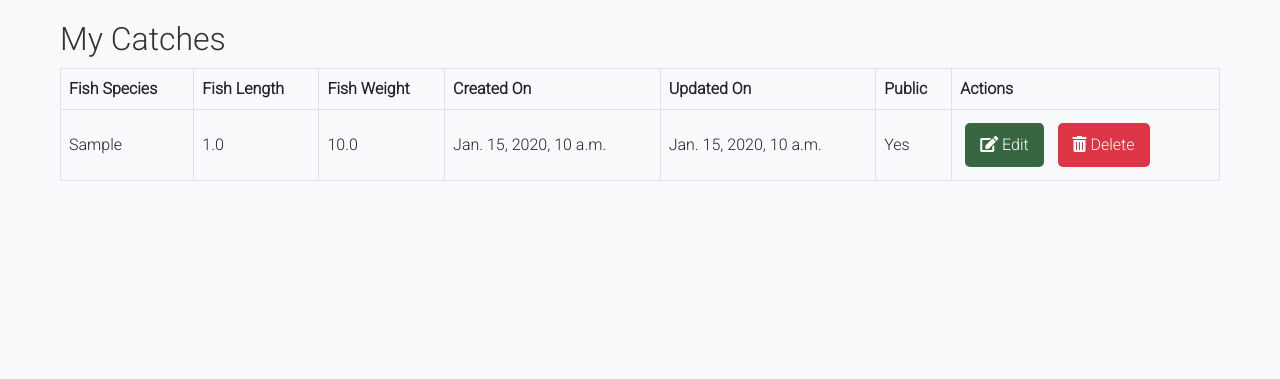
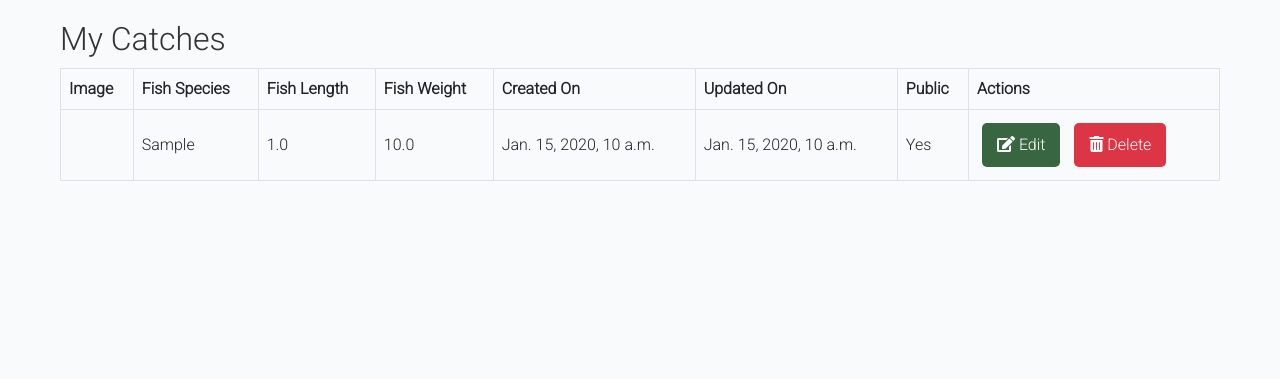
Before and after one commit to alexelbert/fished-it, a Django app: page /my_catches/ in a window 1280 px wide. Shown: the part 70-449 px from the top of the page. Run offline with Django 5.2, Linux system fonts and the light colour scheme; a user stored in the database is signed in; tables that the repository leaves empty hold one stand-in row (values such as "Sample post"); parts of the project's set-up code (start-up, migrations or seed data) failed here and were passed over.

Commit message:
Image handling for private catch page including featured image or alt if no img uploaded.

```diff
--- a/catches/templates/catches/my_catches.html
+++ b/catches/templates/catches/my_catches.html
@@ -1,11 +1,12 @@
 {% extends 'base.html' %}
-
+{% load static %}
 {% block content %}
 <div class="container">
     <h2>My Catches</h2>
     <table class="table table-bordered">
         <thead class="thead-light">
             <tr>
+                <th>Image</th>
                 <th>Fish Species</th>
                 <th>Fish Length</th>
                 <th>Fish Weight</th>
@@ -17,6 +18,13 @@
         </thead>
         {% for catch in catches %}
         <tr>
+            <td class="align-middle thumbnail-cell">
+                {% if catch.featured_image %}
+                    <img src="{{ catch.featured_image.url }}" alt="{{ catch.title }}" class="thumbnail">
+                {% else %}
+                    <img src="{% static 'images/no_image_uploaded.png' %}" alt="No image uploaded" class="thumbnail">
+                {% endif %}
+            </td>
             <td class="align-middle">{{ catch.fish_species }}</td>
             <td class="align-middle">{{ catch.fish_length }}</td>
             <td class="align-middle">{{ catch.fish_weight }}</td>
```
